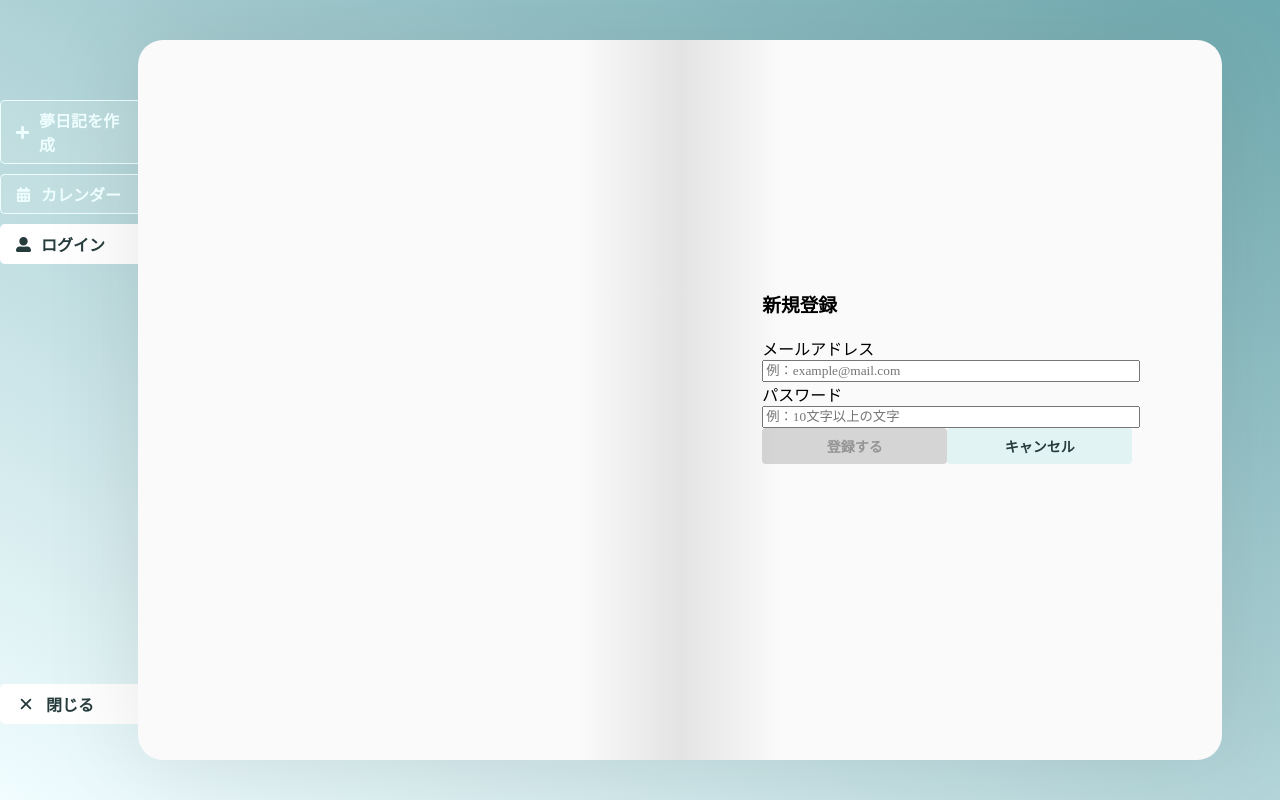
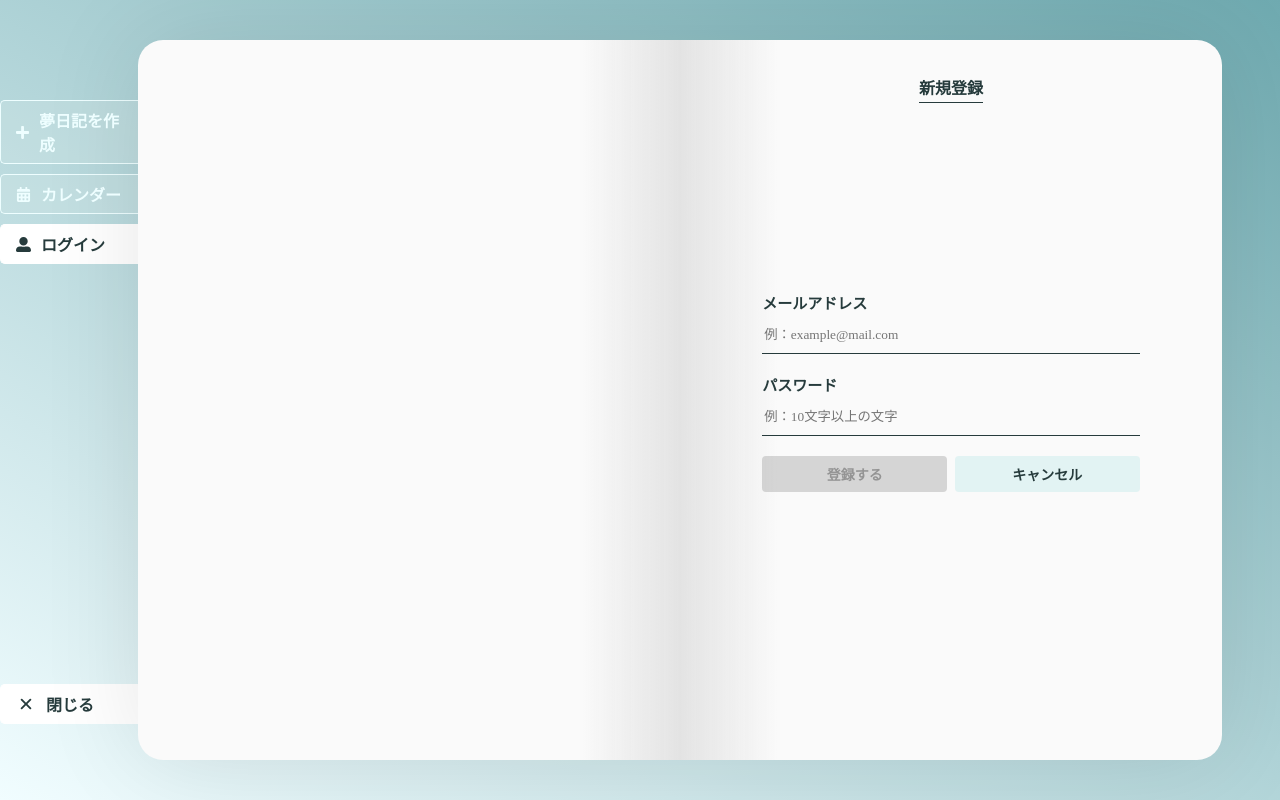
Before and after one commit to JiwonChoi1017/yume-nikki, a Next.js app: page /sign-up in a window 1280 px wide. Shown: the top 800 px of the page. Built offline with nearby package versions, Linux system fonts and the light colour scheme; no server answers.

Commit message:
ユーザー関連画面のcssなどを修正

```diff
--- a/src/components/layout/SideMenu.tsx
+++ b/src/components/layout/SideMenu.tsx
@@ -16,7 +16,7 @@ interface Props {
 /**
  * サイドメニュー.
  *
- * @param {Props} Props
+ * @param {Props} props
  * @returns {JSX.Element} サイドメニュー.
  */
 const SideMenu = ({ currentPage }: Props) => {
@@ -26,8 +26,8 @@ const SideMenu = ({ currentPage }: Props) => {
   const month = now.getMonth() + 1;
   // ログイン中か
   const [isSignIn, setIsSignIn] = useState<boolean>(false);
-  // ログアウトイベントハンドラ、現在のユーザー
-  const { signOutHandler, currentUser } = useContext(AuthContext);
+  // 現在のユーザー
+  const { currentUser } = useContext(AuthContext);
   // ルーター
   const router = useRouter();
 
@@ -35,23 +35,20 @@ const SideMenu = ({ currentPage }: Props) => {
     setIsSignIn(!!currentUser);
   }, [currentUser]);
 
-  // 追加アイコンのクリックイベントハンドラ
-  const onClickAddIconHanlder = () => {
+  // 追加リンクのクリックイベントハンドラ
+  const onClickAddLinkHanlder = () => {
     router.push("/form");
   };
-  // カレンダーアイコンのクリックイベントハンドラ
-  const onClickCalendarIconHanlder = () => {
+  // カレンダーリンクのクリックイベントハンドラ
+  const onClickCalendarLinkHanlder = () => {
     router.push(`/calendar/${year}/${month}`);
   };
-  // ログインアイコンのクリックイベントハンドラ
-  const onClickSignInIconHandler = () => {
+  // ログインリンクのクリックイベントハンドラ
+  const onClickSignInLinkHandler = () => {
     router.push("/sign-in");
   };
-  // ログアウトアイコンのクリックイベントハンドラ
-  const onClickSignOutHandler = async () => {
-    // await signOutHandler();
-    // setIsSignIn(!!currentUser);
-    // router.push("/");
+  // マイページリンクのクリックイベントハンドラ
+  const onClickMyLinkHandler = async () => {
     router.push("/my");
   };
   // 閉じるリンクのクリックイベントハンドラ
@@ -63,14 +60,14 @@ const SideMenu = ({ currentPage }: Props) => {
     <ul className={classes.sideMenu}>
       <li
         className={`${currentPage === "diaryForm" ? classes.active : ""}`}
-        onClick={onClickAddIconHanlder}
+        onClick={onClickAddLinkHanlder}
       >
         <FaPlus className={classes.icon} />
         <span>夢日記を作成</span>
       </li>
       <li
         className={`${currentPage === "calendar" ? classes.active : ""}`}
-        onClick={onClickCalendarIconHanlder}
+        onClick={onClickCalendarLinkHanlder}
       >
         <FaCalendarAlt className={classes.icon} />
         <span>カレンダー</span>
@@ -83,7 +80,7 @@ const SideMenu = ({ currentPage }: Props) => {
             ? classes.active
             : ""
         }`}
-        onClick={isSignIn ? onClickSignOutHandler : onClickSignInIconHandler}
+        onClick={isSignIn ? onClickMyLinkHandler : onClickSignInLinkHandler}
       >
         <FaUserAlt className={classes.icon} />
         <span>{isSignIn ? "マイページ" : "ログイン"}</span>
--- a/src/components/layout/UserForm.tsx
+++ b/src/components/layout/UserForm.tsx
@@ -13,16 +13,18 @@ interface Props {
 /**
  * ユーザーフォーム.
  *
- * @param {Props} Props
+ * @param {Props} props
  * @returns {JSX.Element} ユーザーフォーム.
  */
 const UserForm = ({ children, title, onSubmitHandler }: Props) => {
   return (
-    <div className={classes.userForm}>
-      <form onSubmit={onSubmitHandler}>
-        <h3>{title}</h3>
-        {children}
-      </form>
+    <div className={classes.userFormWrap}>
+      <div>
+        <span className={classes.index}>{title}</span>
+      </div>
+      <div className={classes.userForm}>
+        <form onSubmit={onSubmitHandler}>{children}</form>
+      </div>
     </div>
   );
 };
--- a/src/components/sign-up/SignUpForm.tsx
+++ b/src/components/sign-up/SignUpForm.tsx
@@ -2,7 +2,7 @@ import { useContext, useRef, useState } from "react";
 
 import { AuthContext } from "@/contexts/AuthContext";
 import { AuthErrorCodes } from "firebase/auth";
-import { Button } from "../ui/Button";
+import { DoubleButton } from "../ui/Button";
 import { ErrorInfo } from "@/types/Error";
 import { RESPONSE_STATUS } from "@/constants/globalConstant";
 import UserForm from "../layout/UserForm";
@@ -106,8 +106,19 @@ const SignUpForm = () => {
         />
         {passwordErrorMsg}
       </div>
-      <Button text="登録する" isSubmit={true} isDisabled={isDisabled} />
-      <Button text="キャンセル" clickHandler={onCancelHandler} />
+      <DoubleButton
+        button={{
+          first: {
+            text: "登録する",
+            isSubmit: true,
+            isDisabled,
+          },
+          second: {
+            text: "キャンセル",
+            clickHandler: onCancelHandler,
+          },
+        }}
+      />
     </UserForm>
   );
 };
--- a/src/pages/sign-up/index.tsx
+++ b/src/pages/sign-up/index.tsx
@@ -1,5 +1,9 @@
+import { useContext, useEffect } from "react";
+
+import { AuthContext } from "@/contexts/AuthContext";
 import Book from "@/components/layout/Book";
 import SignUpForm from "@/components/sign-up/SignUpForm";
+import { useRouter } from "next/router";
 
 /**
  * ユーザ登録画面.
@@ -7,6 +11,19 @@ import SignUpForm from "@/components/sign-up/SignUpForm";
  * @returns {JSX.Element} ユーザ登録画面.
  */
 const SignUpPage = () => {
+  // 現在のユーザー
+  const { currentUser } = useContext(AuthContext);
+  // ルーター
+  const router = useRouter();
+
+  useEffect(() => {
+    // ユーザー情報が存在する場合、マイページにリダイレクトさせる
+    if (!!currentUser) {
+      router.push("/my");
+      return;
+    }
+  }, [currentUser, router]);
+
   return (
     <Book leftPage={<></>} rightPage={<SignUpForm />} currentPage="signUp" />
   );
--- a/src/styles/UserForm.module.css
+++ b/src/styles/UserForm.module.css
@@ -1,19 +1,48 @@
-.userForm {
+.userFormWrap {
   width: 100%;
+  height: 100%;
+  text-align: center;
+  color: rgb(38, 59, 60);
+}
+
+.userFormWrap .index {
+  font-size: 16px;
+  font-weight: 600;
+  padding-bottom: 5px;
+  border-bottom: 1px solid;
+}
+
+.userFormWrap .userForm {
   height: 90%;
   display: flex;
   align-items: center;
   justify-content: center;
+  text-align: left;
 }
 
-.userForm form {
+.userFormWrap .userForm form {
   width: 80%;
 }
 
-.userForm label {
+.userFormWrap .userForm label {
   display: block;
+  margin-bottom: 5px;
+  color: rgb(38, 59, 60);
+  font-size: 15px;
+  font-weight: 600;
 }
 
-.userForm input {
+.userFormWrap .userForm input {
   width: 100%;
+  height: calc(var(--baseline) * 3);
+  margin-bottom: 20px;
+  background-color: transparent;
+  color: rgb(38, 59, 60);
+  border: none;
+  border-bottom: 1px solid rgb(38, 59, 60);
+  border-radius: 0;
 }
+
+.userFormWrap .userForm input:focus {
+  outline: none;
+}
```
Also changed, not shown: src/components/my/MyPageMenu.tsx (added, +33 -0 lines), src/components/sign-in/SignInForm.tsx (+18 -3 lines), src/pages/my/index.tsx (+23 -1 lines), src/pages/sign-in/index.tsx (+17 -0 lines), src/styles/MyPageMenu.module.css (added, +35 -0 lines).
